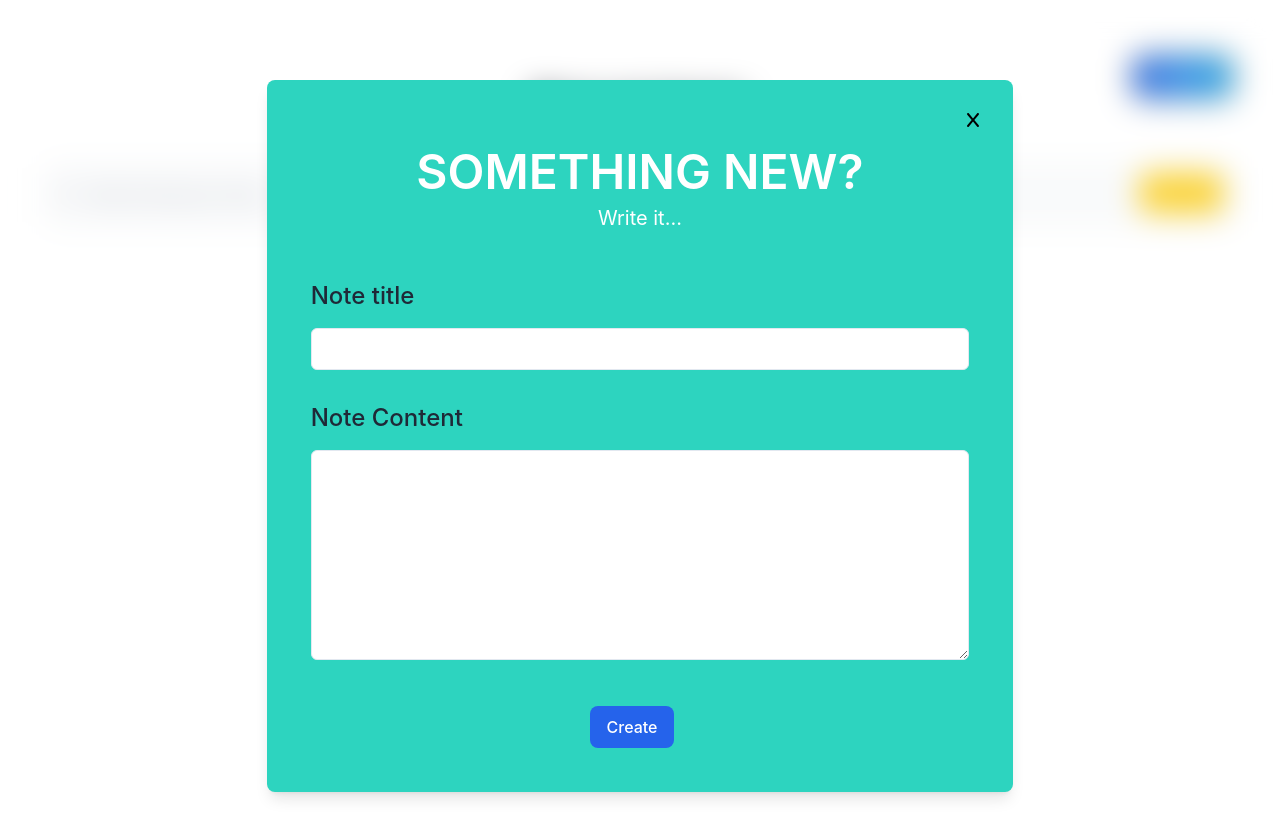
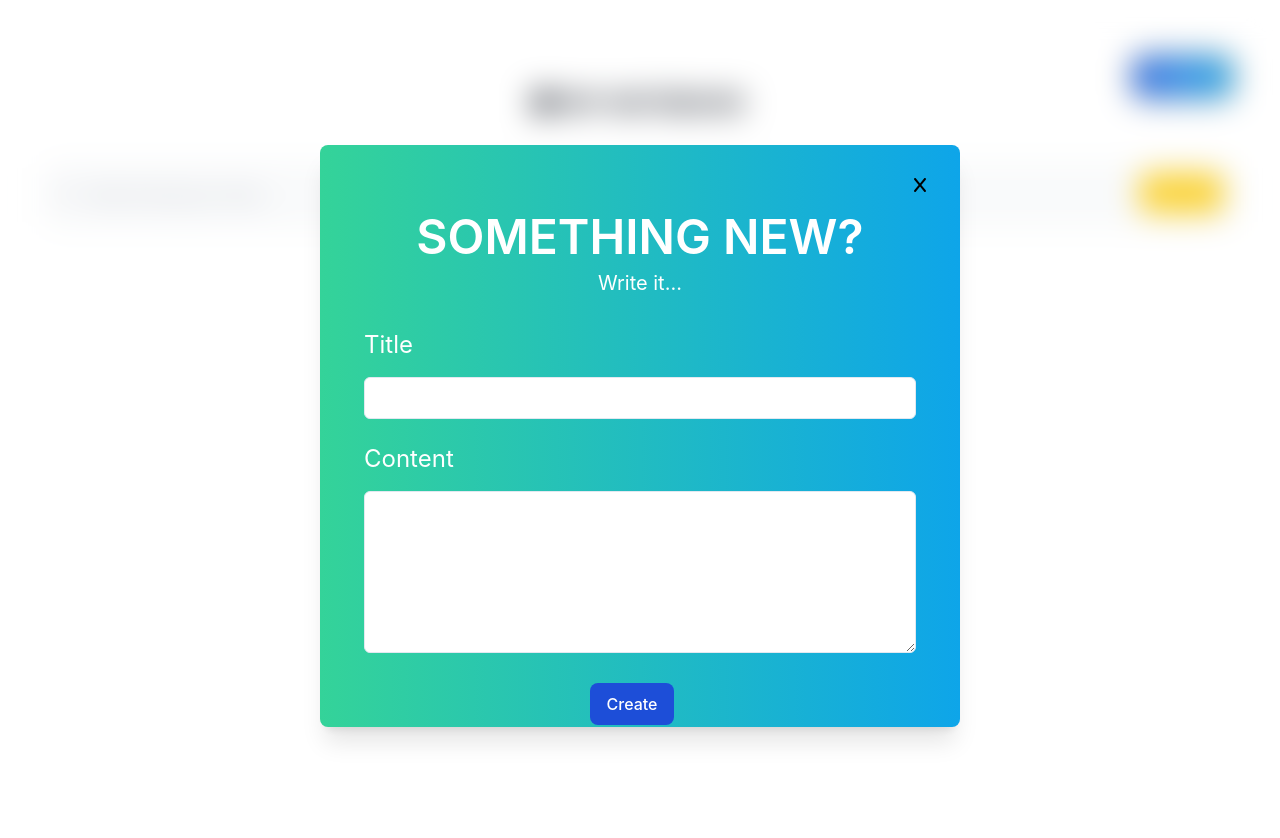
Before and after one commit to allanJosueChavez/react-notes-app, a React (Vite) app: page / in a window 1280 px wide. Both pictures are taken after a click on the button "Write". Shown: the top 838 px of the page. Built offline with nearby package versions, Linux system fonts and the light colour scheme.

Commit message:
feat: improve design of the NewNoteDialog

```diff
--- a/src/components/NewNoteDialog.jsx
+++ b/src/components/NewNoteDialog.jsx
@@ -116,7 +116,7 @@ function NewNoteDialog({ isOpen, onClose, addNewNote, notes }) {
       }
       onClick={handleBlurDivClick}
     >
-      <div className={"shadow-lg rounded-lg w-10/12 lg:w-7/12 h-6/6 bg-teal-400 lg:p-5 " }>
+      <div className={"shadow-xl rounded-lg w-10/12 lg:w-6/12 h-4/6  bg-gradient-to-r from-emerald-400 to-sky-500  bg-teal-400 lg:p-5 " }>
         <div
           onClick={() => closeDialog()}
           className={"float-right cursor-pointer mr-4 mt-2 w-4 h-4"}
@@ -132,12 +132,12 @@ function NewNoteDialog({ isOpen, onClose, addNewNote, notes }) {
           <p className="lg:text-5xl font-semibold my-2 text-2xl text-white">SOMETHING NEW?</p>
           <p className="text-xl  text-white">Write it...</p>
           </div>
-          <div className="my-8">
+          <div className="my-4">
             <label
               htmlFor="newNoteTitle"
-              className="block text-2xl text-gray-800 font-medium my-4 text-left"
+              className="block text-2xl text-white font-normal my-4 text-left"
             >
-             Note title
+             Title
             </label>
             <input
               id="newNoteTitle"
@@ -151,22 +151,22 @@ function NewNoteDialog({ isOpen, onClose, addNewNote, notes }) {
           <div className="my-6">
             <label
               htmlFor="newNoteDescription"
-              className="block text-2xl text-gray-800 font-medium my-4 text-left"
+              className="block text-2xl text-white font-normal my-4 text-left"
             >
-              Note Content
+              Content
             </label>
             <textarea
               id="newNoteDescription"
               name="newNoteDescription"
               value={newNoteDescription}
-              rows="8"
+              rows="6"
               onChange={(event) => setNewNoteDescription(event.target.value)}
               type="text"
               className="w-full px-3 py-2 border rounded-md focus:outline-none focus:ring focus:border-blue-300 lg:rows-20"
             />
           </div>
           <button
-            className="bg-blue-600 mr-4 mt-4 py-2 px-4 text-white hover:text-gray-200  hover:bg-blue-700"
+            className="bg-blue-700 mr-4 py-2 px-4 text-white hover:text-gray-200  hover:bg-blue-800"
             onClick={handleAddNoteClick}
           >
             Create
--- a/src/components/NoteList.jsx
+++ b/src/components/NoteList.jsx
@@ -166,6 +166,18 @@ function NoteList({
 
   const showDrawerInfo = () => {
     setIsDrawerOpen(true);
+  }
+
+  const featureInDevelopment = () => {
+    toast({
+      title: "Sorry 😬",
+      description: "This feature is still in development!",
+      status: "info",
+      duration: 3000,
+      //icon: "👋",
+      isClosable: true,
+    });
+
   }
 
   return (
@@ -345,12 +357,12 @@ function NoteList({
                 Open in a new tab
 
               </MenuItem>
-              <MenuItem command="⌘N">Select</MenuItem>
-              <MenuItem command="⌘⇧N">Share</MenuItem>
+              <MenuItem command="⌘N" onClick={()=>featureInDevelopment()}>Select</MenuItem>
+              <MenuItem command="⌘⇧N" onClick={()=>featureInDevelopment()}>Share</MenuItem>
               <MenuDivider />
               <MenuItem command="⌘I" onClick={() => showDrawerInfo()}>Info</MenuItem>
-              <MenuItem command="⌘F">Favorite</MenuItem>
-              <MenuItem command="⌘L">Lock</MenuItem>
+              <MenuItem command="⌘F" onClick={()=>featureInDevelopment()}>Favorite</MenuItem>
+              <MenuItem command="⌘L" onClick={()=>featureInDevelopment()}>Lock</MenuItem>
               <MenuDivider />
               <MenuItem
                 onClick={() => watchNote(selectedNote)}
```
